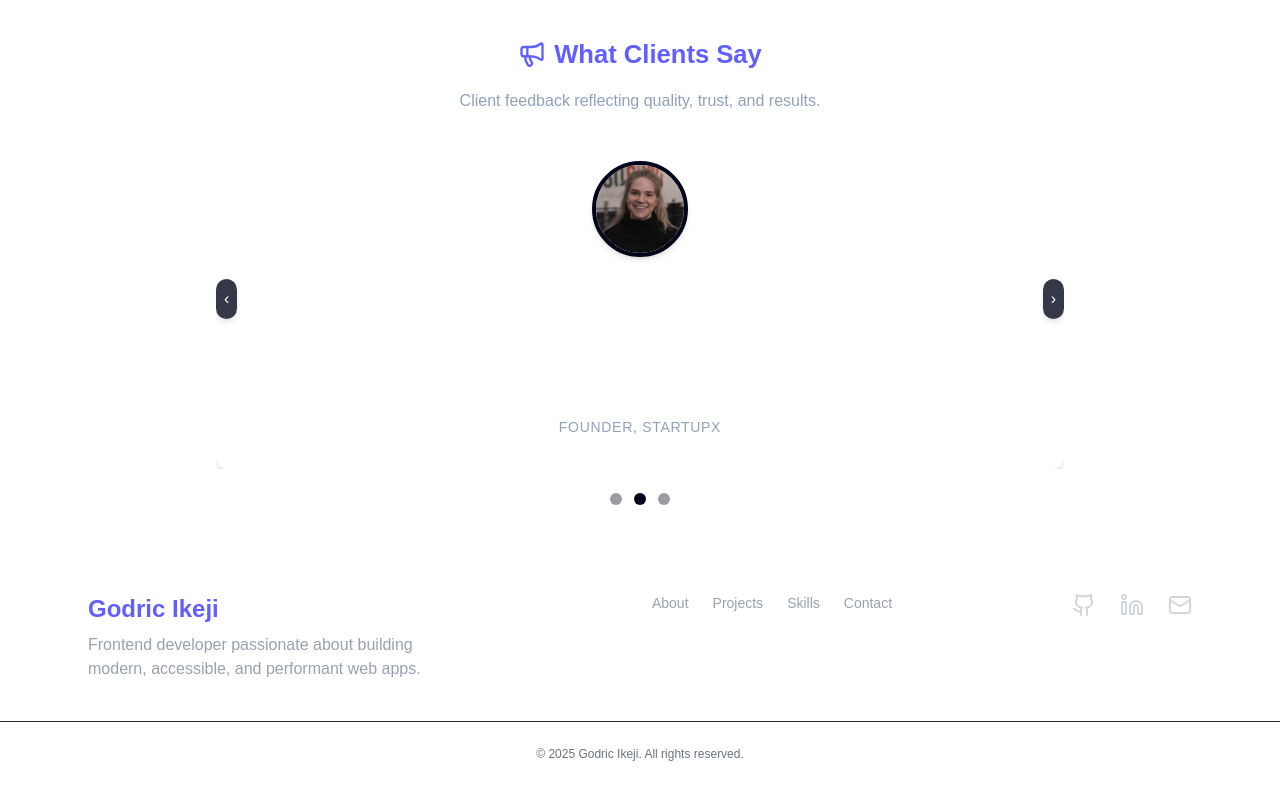
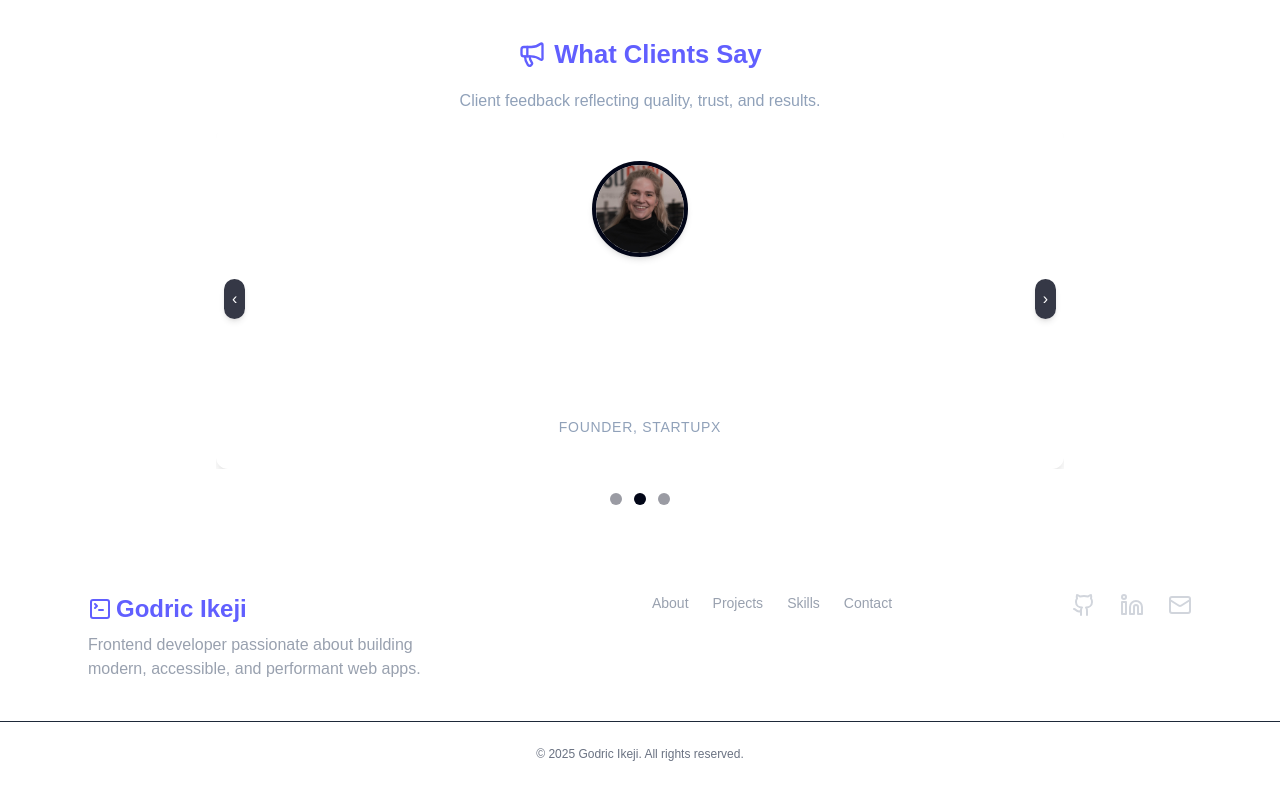
Before and after one commit to godric4/vista, a Next.js app: page / in a window 1280 px wide. Shown: the part 3900-4700 px from the top of the page. Built offline with nearby package versions, Linux system fonts and the light colour scheme.

Commit message:
updated footer

```diff
--- a/src/components/Footer.tsx
+++ b/src/components/Footer.tsx
@@ -1,12 +1,17 @@
-import { Github, Linkedin, Mail } from 'lucide-react'
+import { Github, Linkedin, Mail, TerminalSquare } from 'lucide-react'
 import Link from 'next/link'
 
 export default function Footer() {
   return (
-    <footer className='bg-slate text-gray-300 py-10'>
+    <footer className='bg-sl text-gray-300 py-10'>
       <div className='max-w-6xl mx-auto px-6 flex flex-col md:flex-row justify-between items-center md:items-start gap-8'>
         <div className='flex flex-col space-y-2 max-w-sm text-center md:text-left'>
-          <h2 className='text-2xl font-bold text-shade'>Godric Ikeji</h2>
+          <h2 className='text-2xl font-bold text-shade flex items-center justify-start '>
+            <span className='mr-1'>
+              <TerminalSquare />
+            </span>
+            Godric Ikeji{' '}
+          </h2>
           <p className='text-gray-400'>
             Frontend developer passionate about building modern, accessible, and
             performant web apps.
--- a/src/components/Testimonials.tsx
+++ b/src/components/Testimonials.tsx
@@ -69,14 +69,14 @@ const Testimonials = () => {
         <button
           onClick={prevSlide}
           aria-label='Previous testimonial'
-          className='absolute left-0 top-1/2 transform -translate-y-1/2 bg-primary/80 hover:bg-primary rounded-full p-2 text-white shadow-md'
+          className='absolute left-0 top-1/2 transform -translate-y-1/2 bg-primary/80 hover:bg-primary rounded-full mx-2  p-2 text-white shadow-md'
         >
           ‹
         </button>
         <button
           onClick={nextSlide}
           aria-label='Next testimonial'
-          className='absolute right-0 top-1/2 transform -translate-y-1/2 bg-primary/80 hover:bg-primary rounded-full p-2 text-white shadow-md'
+          className='absolute right-0 top-1/2 transform -translate-y-1/2 bg-primary/80 hover:bg-primary rounded-full mx-2  p-2 text-white shadow-md'
         >
           ›
         </button>
--- a/src/lib/data.tsx
+++ b/src/lib/data.tsx
@@ -7,7 +7,7 @@ export const navLinks = [
   },
   {
     name: 'My Projects',
-    path: '/#portfolio',
+    path: '/#projects',
   },
   {
     name: 'About Me',
```
